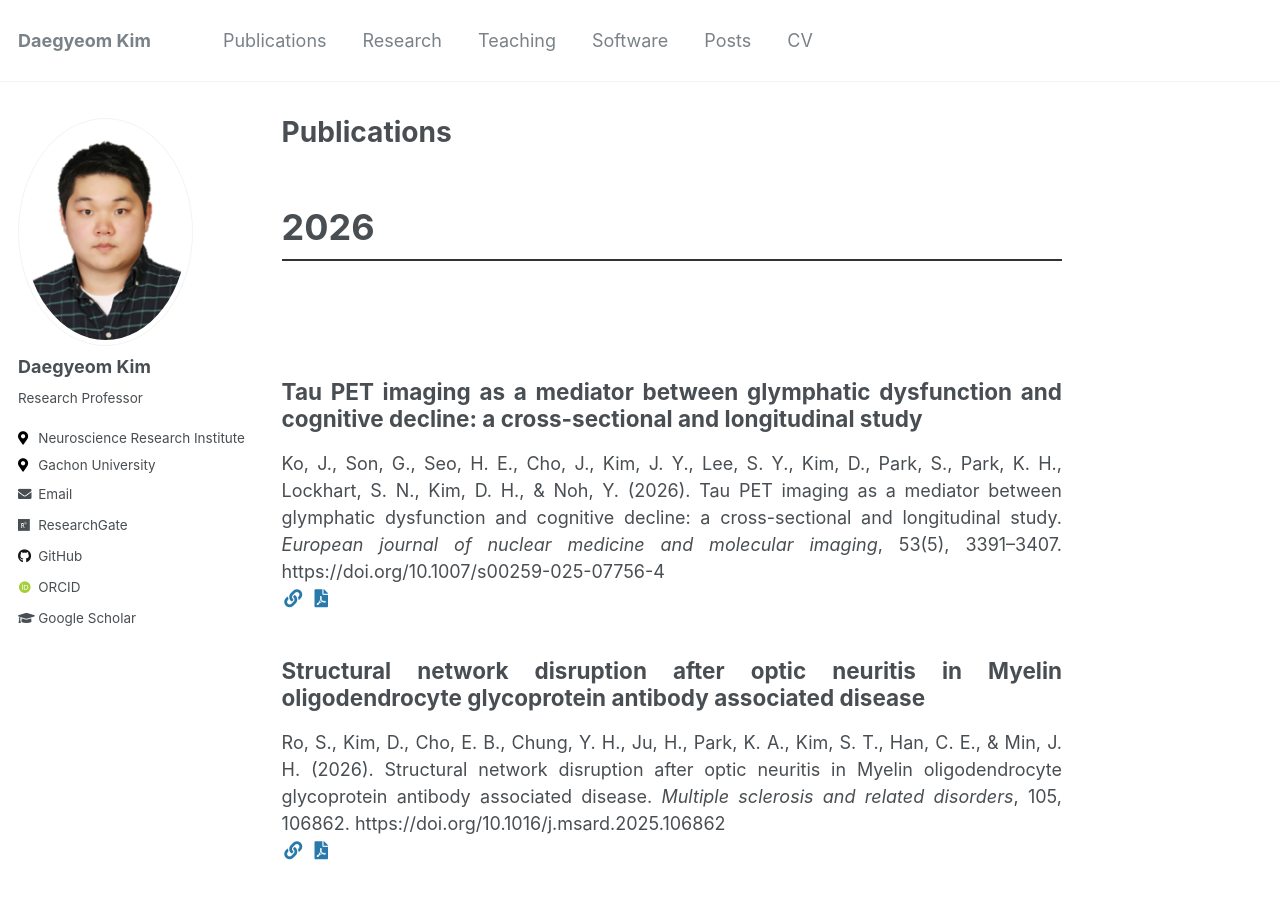
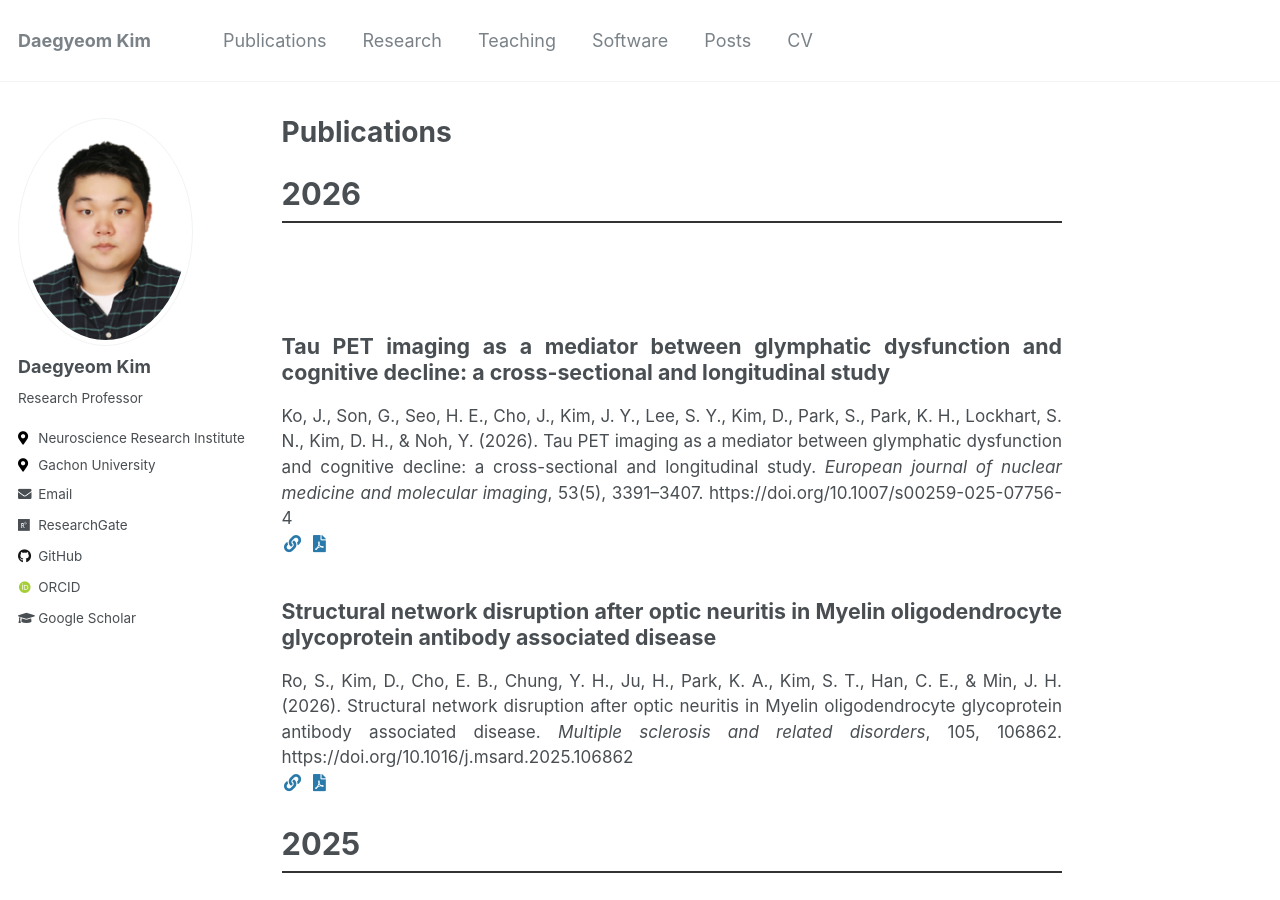
Before and after one commit to dgyeomkim/dgyeomkim.github.io, a Jekyll site: the page built from _pages/publications.md, in a window 1280 px wide and 900 px high. Built offline with Jekyll 4.4.1, drawn with Linux system fonts in a browser that asks for light colours; some web fonts are replaced.

Commit message:
Update publications.md

```diff
--- a/_pages/publications.md
+++ b/_pages/publications.md
@@ -11,22 +11,24 @@ author_profile: true
 
 {% include base_path %}
 
-<div style="text-align: justify;">
+<div style="text-align: justify; font-size: 0.95em;">
 
 {% assign postsByYear = site.publications | group_by_exp: "post", "post.date | date: '%Y'" %}
 
 {% for year in postsByYear reversed %}
   <div class="list__item">
-    {% comment %} 연도 크기를 키우고 스타일을 강조했습니다 {% endcomment %}
-    <h1 id="{{ year.name }}" style="margin-top: 60px; margin-bottom: 20px; font-size: 2em; border-bottom: 2px solid #333; padding-bottom: 10px;">
+    {% comment %} 상단 여백을 줄이고 연도 크기를 조정했습니다 {% endcomment %}
+    <h1 id="{{ year.name }}" style="margin-top: 30px; margin-bottom: 15px; font-size: 1.8em; border-bottom: 2px solid #333; padding-bottom: 8px;">
       {{ year.name }}
     </h1>
 
-    {% for post in year.items reversed %}
-      <div style="margin-bottom: 15px;">
-        {% include archive-single.html %}
-      </div>
-    {% endfor %}
+    <div style="line-height: 1.5;">
+      {% for post in year.items reversed %}
+        <div style="margin-bottom: 20px;">
+          {% include archive-single.html %}
+        </div>
+      {% endfor %}
+    </div>
   </div>
 {% endfor %}
 
```
